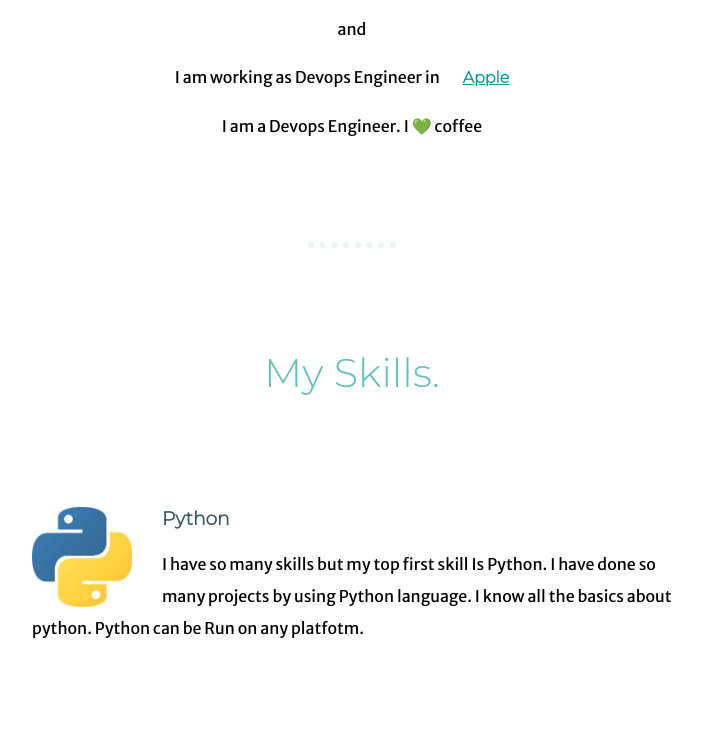
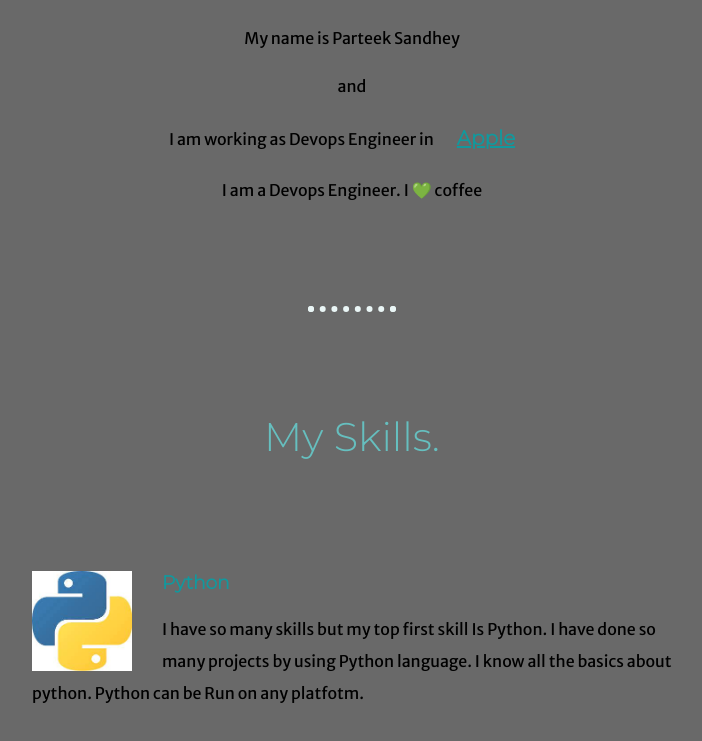
Before and after one commit to parteek02/my-website, a plain HTML site: page index.html in a window 1280 px wide. Shown: the part 1092-1833 px from the top of the page, without its empty margins (288-990 px from the left). Drawn offline with Linux system fonts and the light colour scheme.

Commit message:
modify css style and index.html

```diff
--- a/css/style.css
+++ b/css/style.css
@@ -2,6 +2,7 @@
     margin: 0px;
     text-align: center;
     font-family: 'Merriweather Sans', sans-serif;
+    background-color:#696969;
 }
 h1{
     color: black;
@@ -17,7 +18,7 @@
     padding-bottom: 10px;
 }
 h3{
-    color:  #345B63;
+    color: #11999e;
 font-family: 'Montserrat', sans-serif;
 }
 p{
@@ -33,6 +34,10 @@
     color: #11999e;
     font-family: 'Montserrat', sans-serif;
     margin: 10px 20px;
+}
+.apple{
+    color: #11999e;
+    font-size: 20px;
 }
 .skill-row{
     width: 50%;
--- a/index.html
+++ b/index.html
@@ -23,7 +23,7 @@
       <h2>Hello.</h2>
       <p>My name is Parteek Sandhey </p>
       <p>and</p>
-      <p>I am working as Devops Engineer in <strong><a href="http://www.apple.com">Apple</a></strong></p>
+      <p>I am working as Devops Engineer in <strong><a class="apple" href="http://www.apple.com">Apple</a></strong></p>
       <p>I am a Devops Engineer. I 💚 coffee </p>
     </div>
     <hr>
```
Also changed, not shown: css/images/parteek.jpeg.
